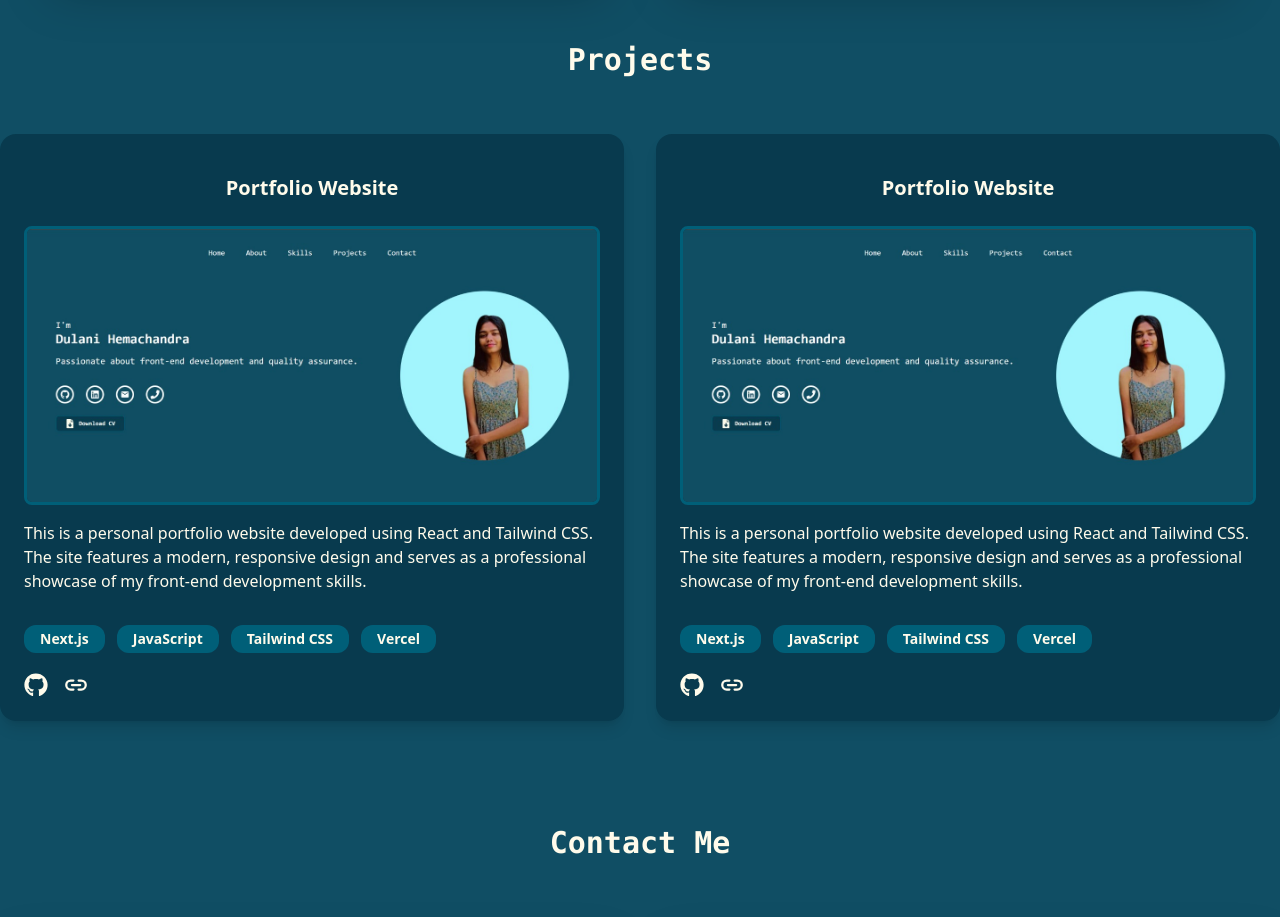
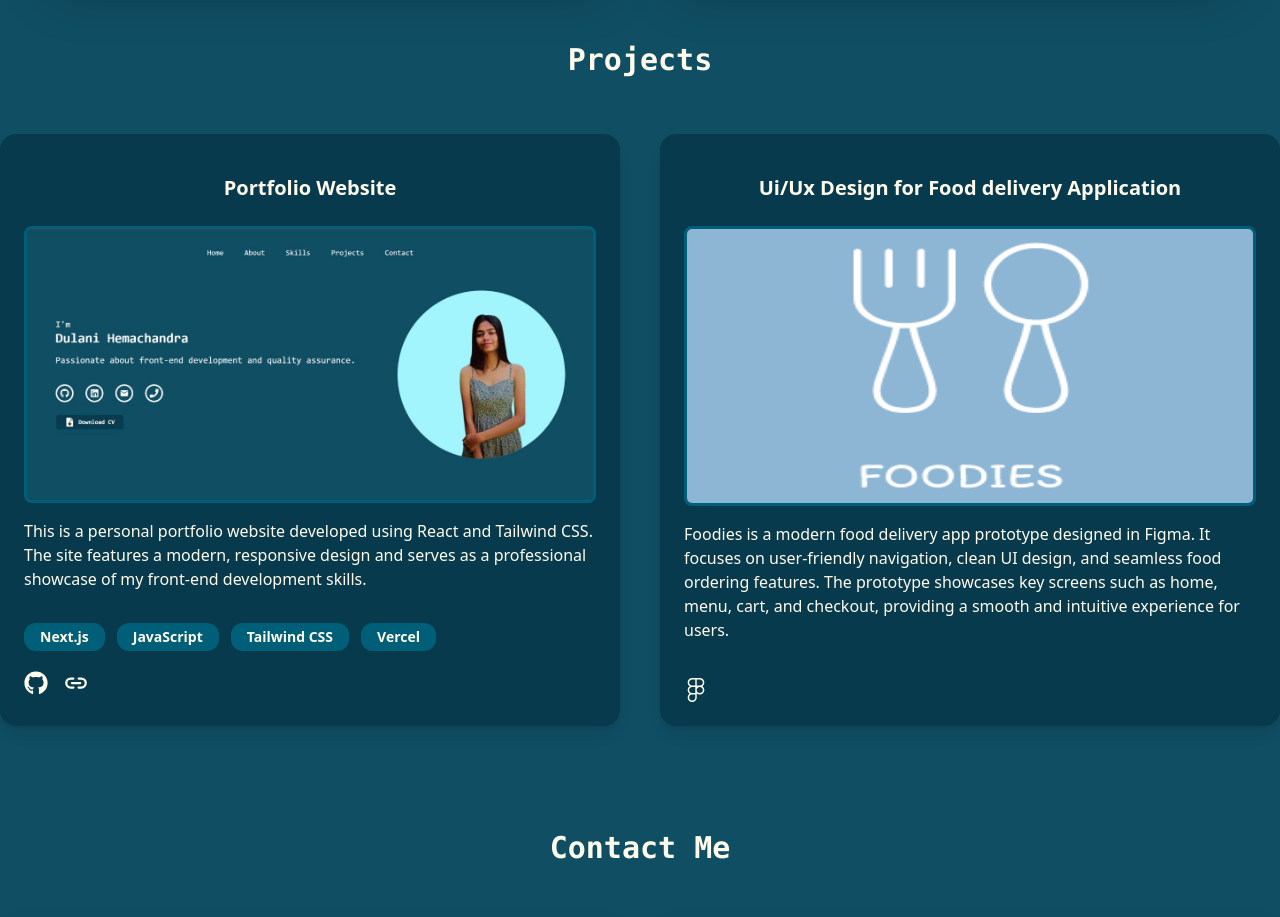
Before and after one commit to Lunad129/webportfolio, a React (Vite) app: page / in a window 1280 px wide. Shown: the part 2280-3197 px from the top of the page. Built offline with nearby package versions, Linux system fonts and the light colour scheme.

Commit message:
update project details and image for food delivery app prototype

```diff
--- a/src/components/projects.jsx
+++ b/src/components/projects.jsx
@@ -1,12 +1,13 @@
 import { FaGithub } from "react-icons/fa";
 import { IoLink } from "react-icons/io5";
+import { SiFigma } from "react-icons/si";
 import React from 'react';
 
 const projects = () => {
   return (
     <section id="projects" className="bg-cyan-900 flex flex-col items-center min-h-[40vh] py-10">
       <h1 className="font-mono text-amber-50 text-3xl text-center mb-8 font-bold mt-6">Projects</h1>
-      <div className="grid grid-cols-1 md:grid-cols-2 gap-8 w-full max-w-7xl mt-6">
+      <div className="grid grid-cols-1 md:grid-cols-2 gap-10 w-full max-w-7xl mt-6">
         {/* Project 1 */}
         <div className="bg-cyan-950/70 rounded-2xl shadow-lg p-6 flex flex-col border-cyan-600 transition duration-300 transform hover:scale-105 hover:border-cyan-300">
           <span className="text-amber-50 text-xl font-semibold mb-2 text-center mt-4">Portfolio Website</span>
@@ -34,26 +35,26 @@ const projects = () => {
 
         {/* Project 2 */}
         <div className="bg-cyan-950/70 rounded-2xl shadow-lg p-6 flex flex-col border-cyan-600 transition duration-300 transform hover:scale-105 hover:border-cyan-300">
-          <span className="text-amber-50 text-xl font-semibold mb-2 text-center mt-4">Portfolio Website</span>
+          <span className="text-amber-50 text-xl font-semibold mb-2 text-center mt-4">Ui/Ux Design for Food delivery Application</span>
           <div className="mt-4">
             <img
-                  src="portfoliopic.jpg"
+                  src="food.png"
                   alt="Project Screenshot"
-                  className="rounded-lg mb-4 border-3 border-cyan-800"/>
+                  className="rounded-lg mb-4 border-3 border-cyan-800  w-[650px] h-[280px]"/>
           </div>
 
-          <p className="text-amber-50 mb-4">This is a personal portfolio website developed using React and Tailwind CSS. The site features a modern, responsive design and serves as a professional showcase of my front-end development skills.</p>
+          <p className="text-amber-50 mb-4">Foodies is a modern food delivery app prototype designed in Figma. It focuses on user-friendly navigation, clean UI design, and seamless food ordering features. The prototype showcases key screens such as home, menu, cart, and checkout, providing a smooth and intuitive experience for users.</p>
 
-          <div className="flex flex-wrap gap-3 mt-4">
+          {/*<div className="flex flex-wrap gap-3 mt-4">
             <span className="bg-cyan-800 text-amber-50 px-4 py-1 rounded-xl text-sm flex items-center font-semibold">Next.js</span>
             <span className="bg-cyan-800 text-amber-50 px-4 py-1 rounded-xl text-sm flex items-center font-semibold">JavaScript</span>
             <span className="bg-cyan-800 text-amber-50 px-4 py-1 rounded-xl text-sm flex items-center font-semibold">Tailwind CSS</span>
             <span className="bg-cyan-800 text-amber-50 px-4 py-1 rounded-xl text-sm flex items-center font-semibold">Vercel</span>
-          </div>
+          </div>*/}
 
           <div className="flex gap-4 mt-5">
-            <a href="#" target="_blank" className="text-amber-50 hover:text-cyan-300 rounded-2xl text-2xl "><FaGithub /></a>
-            <a href="#" target="_blank" className="text-amber-50 hover:text-cyan-300 rounded-2xl text-2xl "><IoLink /></a>
+            <a href="https://www.figma.com/proto/RWrX70orgWqzz1s44mOpuS/Foodies?node-id=1-88&p=f&t=rev8xDysHimTNqM6-1&scaling=scale-down&content-scaling=fixed&page-id=0%3A1&starting-point-node-id=1%3A88" target="_blank" className="text-amber-50 hover:text-cyan-300 rounded-2xl text-2xl "><SiFigma /></a>
+            {/*<a href="https://webportfolio-9z2c-dulani-hemachandras-projects.vercel.app/" target="_blank" className="text-amber-50 hover:text-cyan-300 rounded-2xl text-2xl "><IoLink /></a>*/}
           </div>
         </div>
 
```
